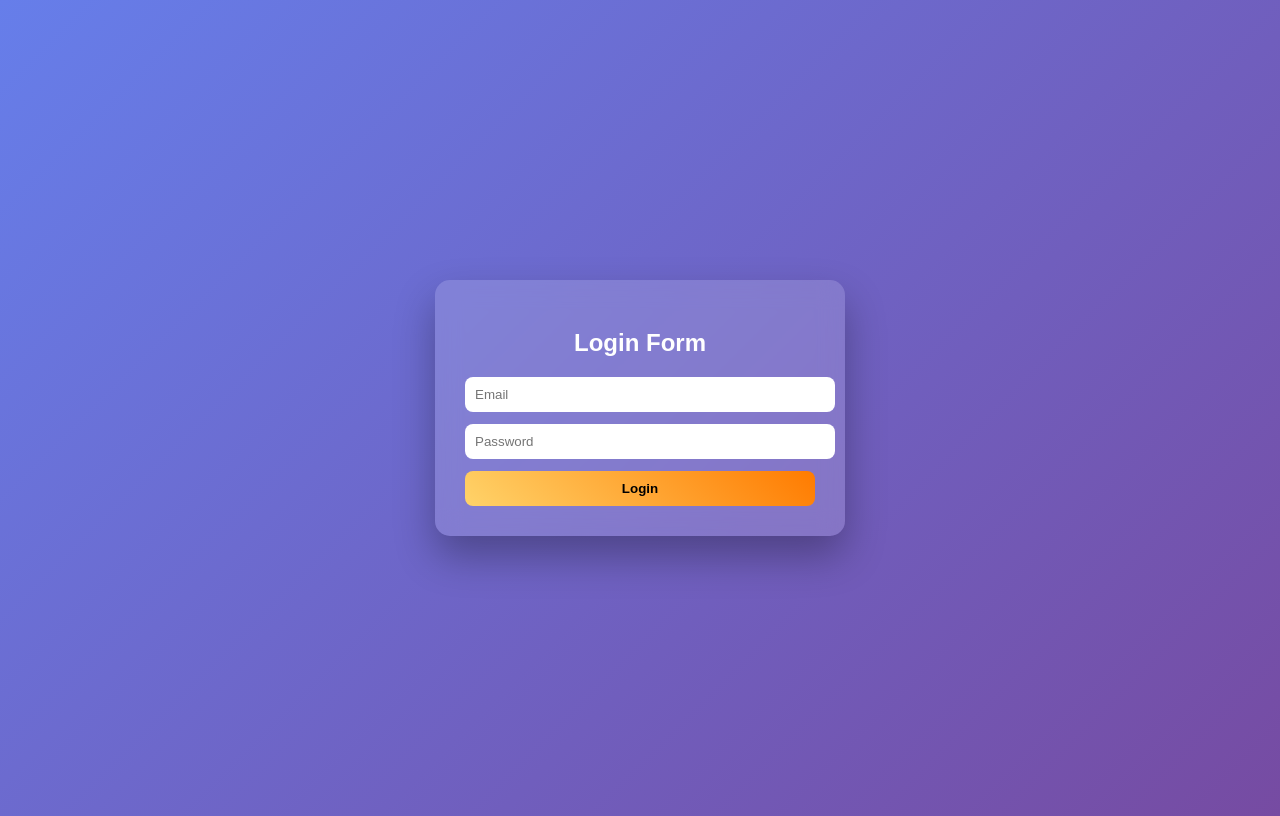
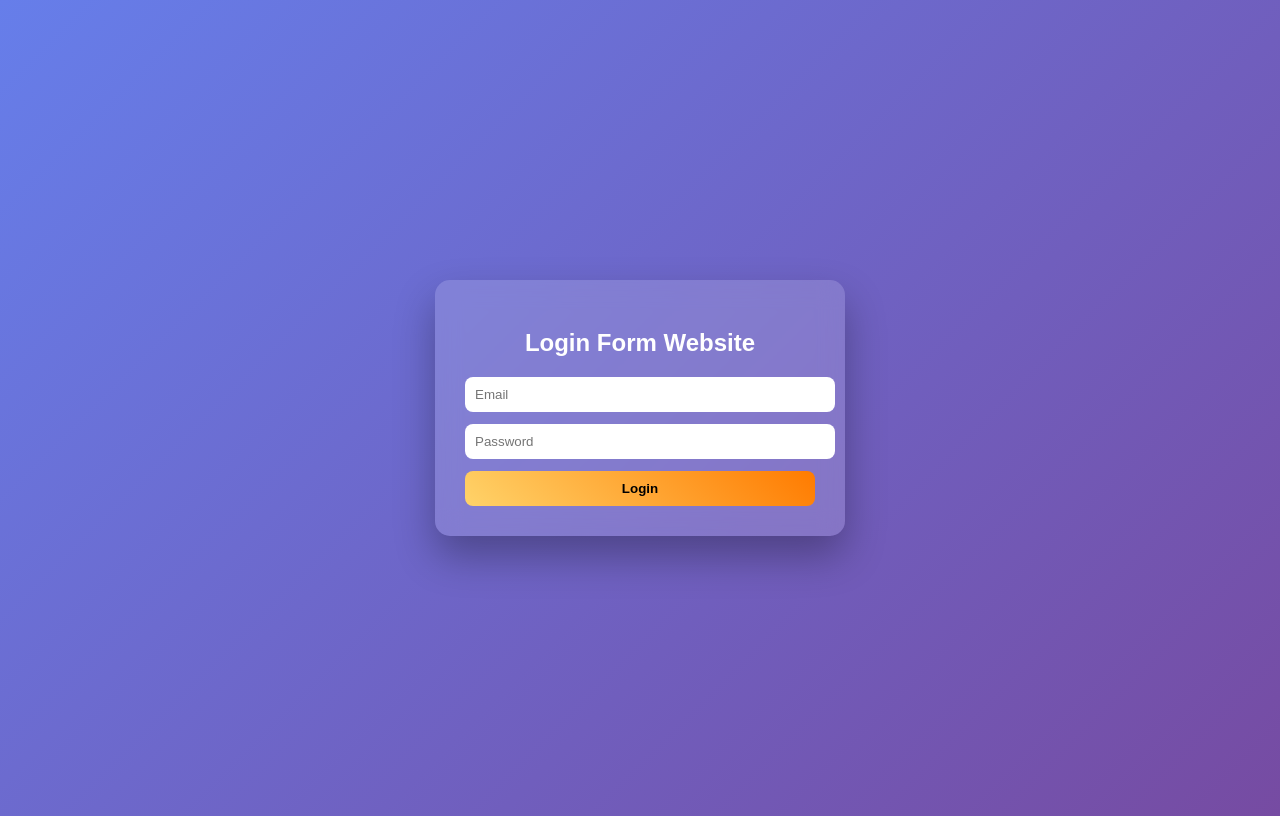
Before and after one commit to yogesh9322/Github-Assignment-WAD, a plain HTML site: page login.html in a window 1280 px wide. Drawn offline with Linux system fonts and the light colour scheme.

Commit message:
new changes in login.html

```diff
--- a/login.html
+++ b/login.html
@@ -52,7 +52,7 @@ button {
 <body>
 
 <div class="container">
-  <h2>Login Form</h2>
+  <h2>Login Form Website</h2>
   <input type="text" placeholder="Email">
   <input type="password" placeholder="Password">
   <button>Login</button>
```
